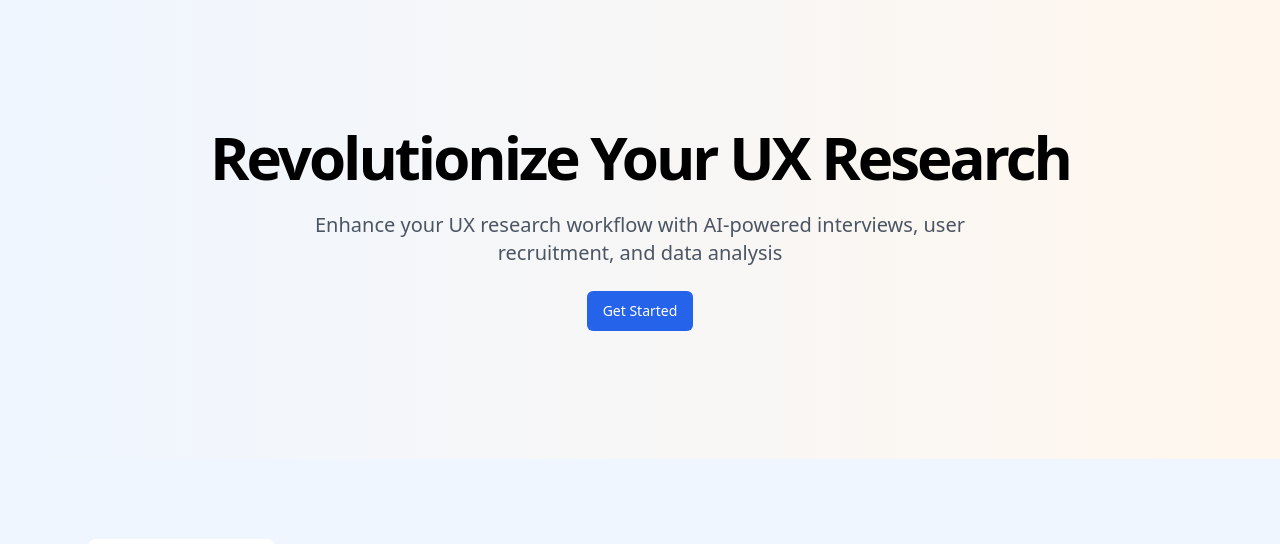
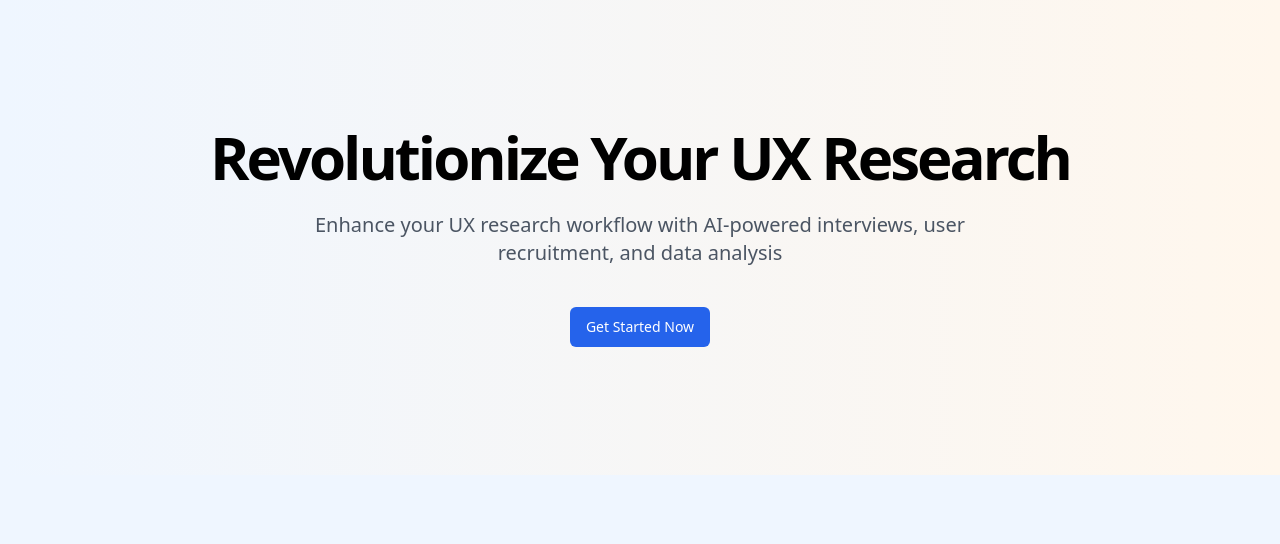
Before and after one commit to Rishi323/Verita_AI, a Flask app: page / in a window 1280 px wide. Shown: the part 74-618 px from the top of the page. Run offline with Flask 3, Linux system fonts and the light colour scheme; parts of the project's set-up code (start-up, migrations or seed data) failed here and were passed over; some libraries are stand-ins or nearby versions.

Commit message:
Added google form link to get started on the top of the homepage as well.

```diff
--- a/templates/index.html
+++ b/templates/index.html
@@ -50,8 +50,8 @@
                         </p>
                     </div>
                     <div class="space-x-4">
-                        <a href="#" class="inline-flex items-center justify-center rounded-md text-sm font-medium ring-offset-background transition-colors focus-visible:outline-none focus-visible:ring-2 focus-visible:ring-ring focus-visible:ring-offset-2 disabled:pointer-events-none disabled:opacity-50 bg-blue-600 text-white hover:bg-blue-700 h-10 px-4 py-2 text-lg">
-                            Get Started
+                        <a href="https://forms.gle/CdfApDQ4E1taPqd56" class="inline-flex items-center justify-center rounded-md text-sm font-medium ring-offset-background transition-colors focus-visible:outline-none focus-visible:ring-2 focus-visible:ring-ring focus-visible:ring-offset-2 disabled:pointer-events-none disabled:opacity-50 bg-blue-600 text-white hover:bg-blue-700 h-10 px-4 py-2 mt-4">
+                            Get Started Now
                         </a>
                     </div>
                 </div>
```
